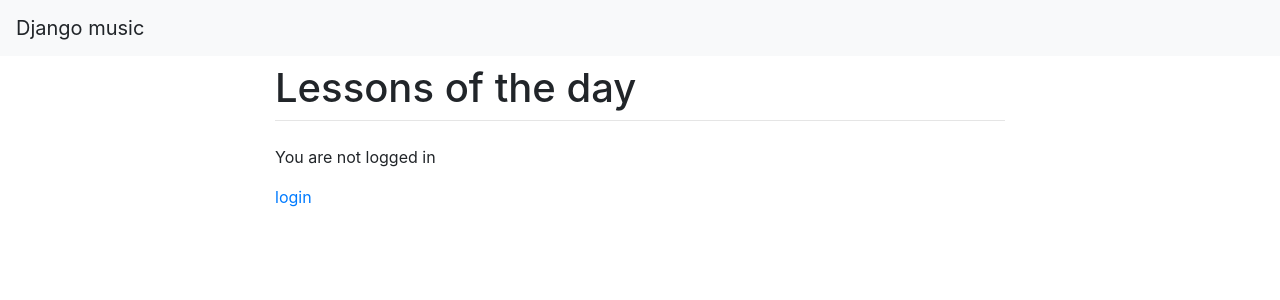
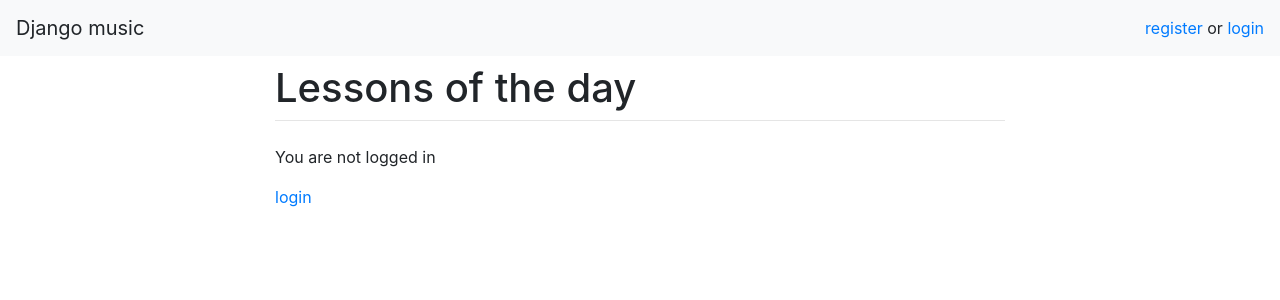
Before and after one commit to julien-lav/DjangoWeekIpssi, a Django app: template templates/home.html in a window 1280 px wide. Shown: the top 300 px of the page. Run offline with Django 3.2, Linux system fonts and the light colour scheme; the template is opened without the code that fills it, so the values that code supplies are empty; some libraries are stand-ins or nearby versions.

```diff
--- a/templates/base.html
+++ b/templates/base.html
@@ -11,7 +11,15 @@
     <nav class="navbar navbar-light bg-light">
       <a class="navbar-brand">Django music</a>
       {% if user.is_authenticated %}
-        <a href="/accounts/logout/">logout</a>
+        <ul class="navbar navbar-right">
+          <li class="liste-style-none">
+            <a href="/accounts/logout/">logout</a>
+          </li>
+      {% else %}
+          <li>
+            <a href="/register">register</a> or <a href="/accounts/login">login</a>
+          </li>
+        </ul>
       {% endif %}
     </nav>
   </header>
@@ -33,4 +41,7 @@
       </div>
     </div>
   </body>
+  <style>
+    li {list-style:none;}
+  </style>
 </html>
```
Also changed, not shown: README.md, db.sqlite3.
